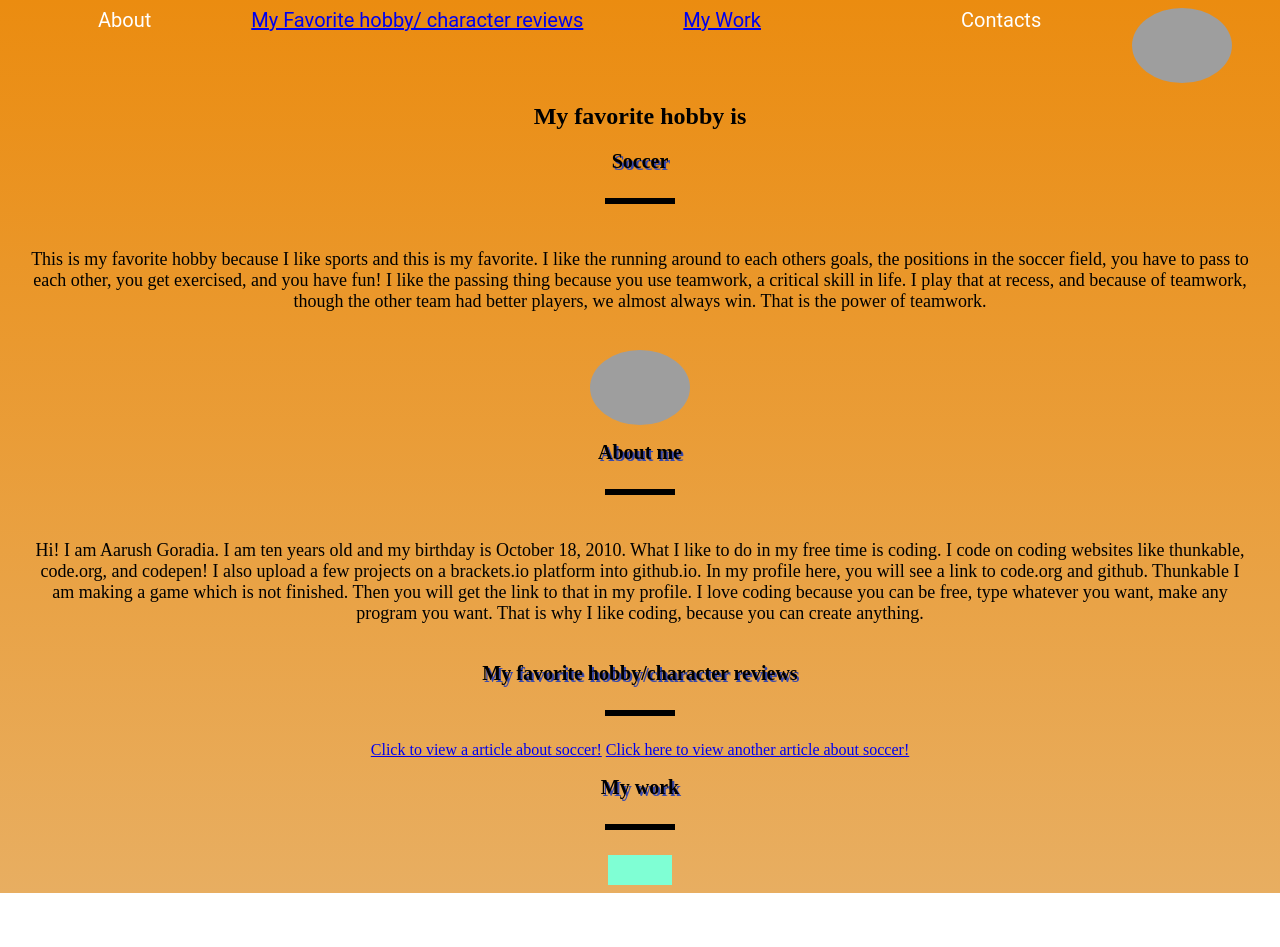
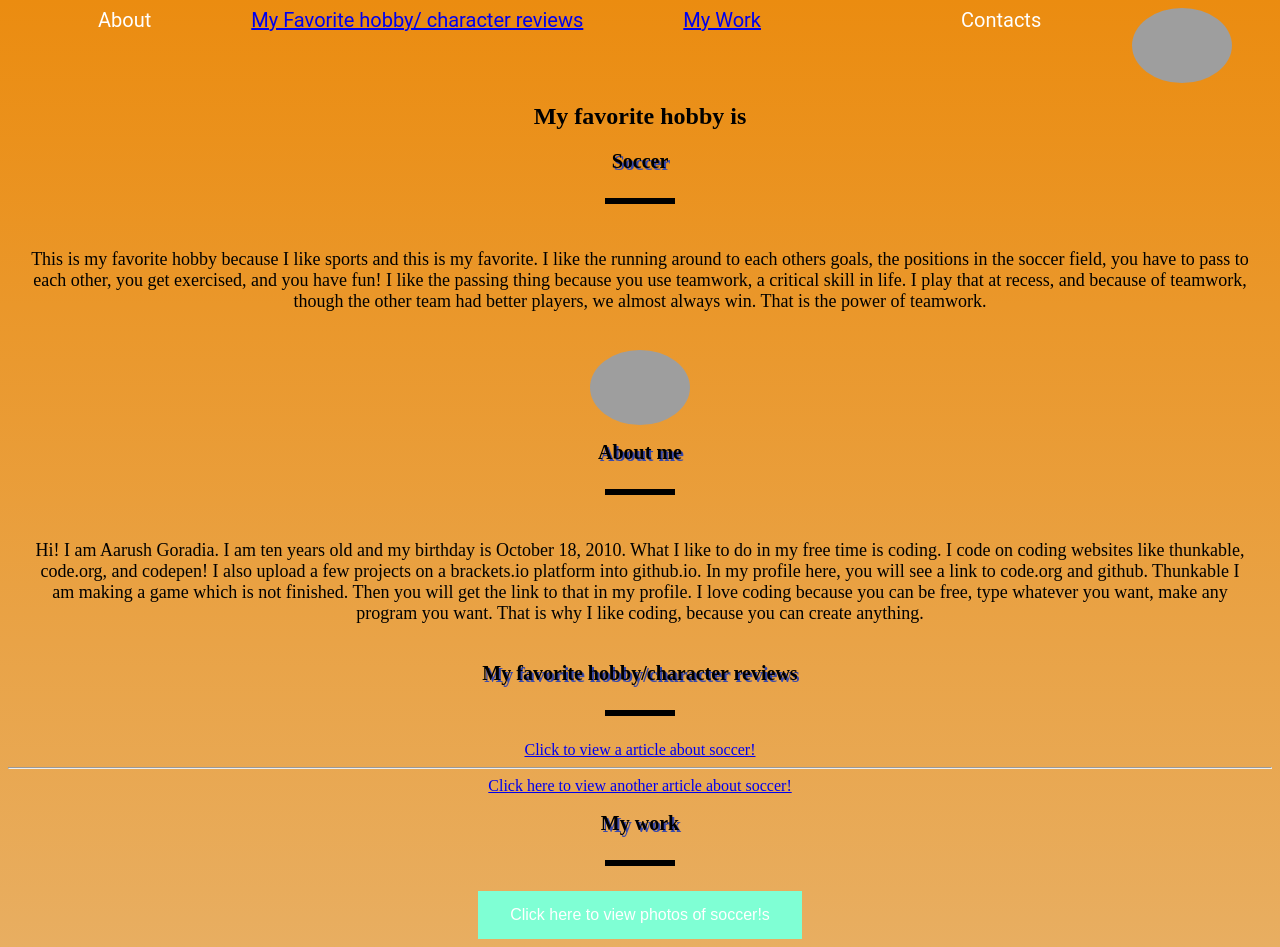
Before and after one commit to Super45coder/My-favorite-hobby, a plain HTML site: page index.html in a window 1280 px wide. Before the commit the page ends 893 px from the top, so only its background shows below. Drawn offline with Linux system fonts and the light colour scheme; grey boxes are pictures that could not be loaded.

Commit message:
Add files via upload

```diff
--- a/index.html
+++ b/index.html
@@ -31,12 +31,13 @@
       <h1>My favorite hobby/character reviews</h1>
       <div class="line"></div>
      <a href="https://www.forbes.com/sites/michaellore/2019/04/26/soccers-growth-in-u-s-has-international-legends-buzzing/?sh=7d056d2b17f1" target="_blank">Click to view a article about soccer!</a>
+    <hr>
       <a href="https://ussoccerplayers.com/beginners-guide-to-soccer" target="_blank"> Click here to view another article about soccer!</a>
       </section>
       <section id="work">
       <h1>My work</h1>
     <div class="line"></div>
-       <button class="button"><a href="https://www.forbes.com/sites/michaellore/2019/04/26/soccers-growth-in-u-s-has-international-legends-buzzing/?sh=7d056d2b17f1" target="_blank"></a></button>
+    <button class="button"><a href="super45coder.github.io/Photos-of-soccer" target="_blank"></a>Click here to view photos of soccer!s</button>
       </section>
 
   </body>
```
